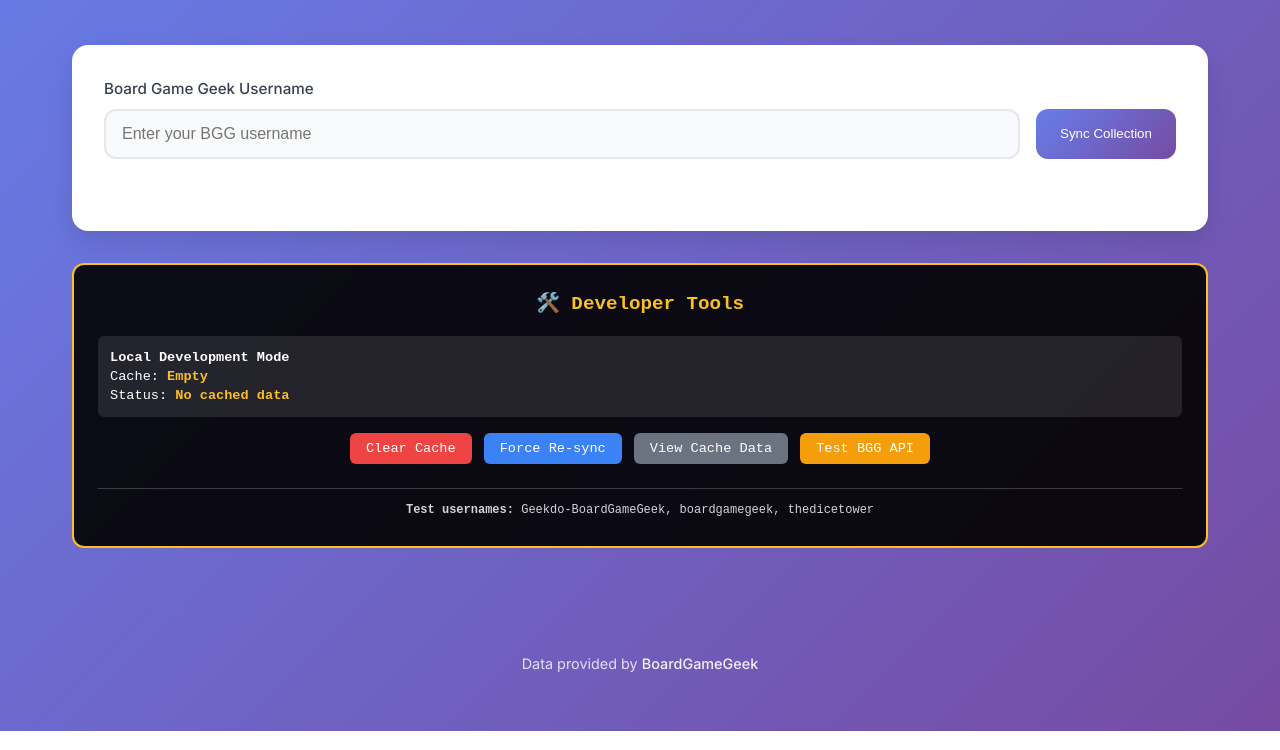
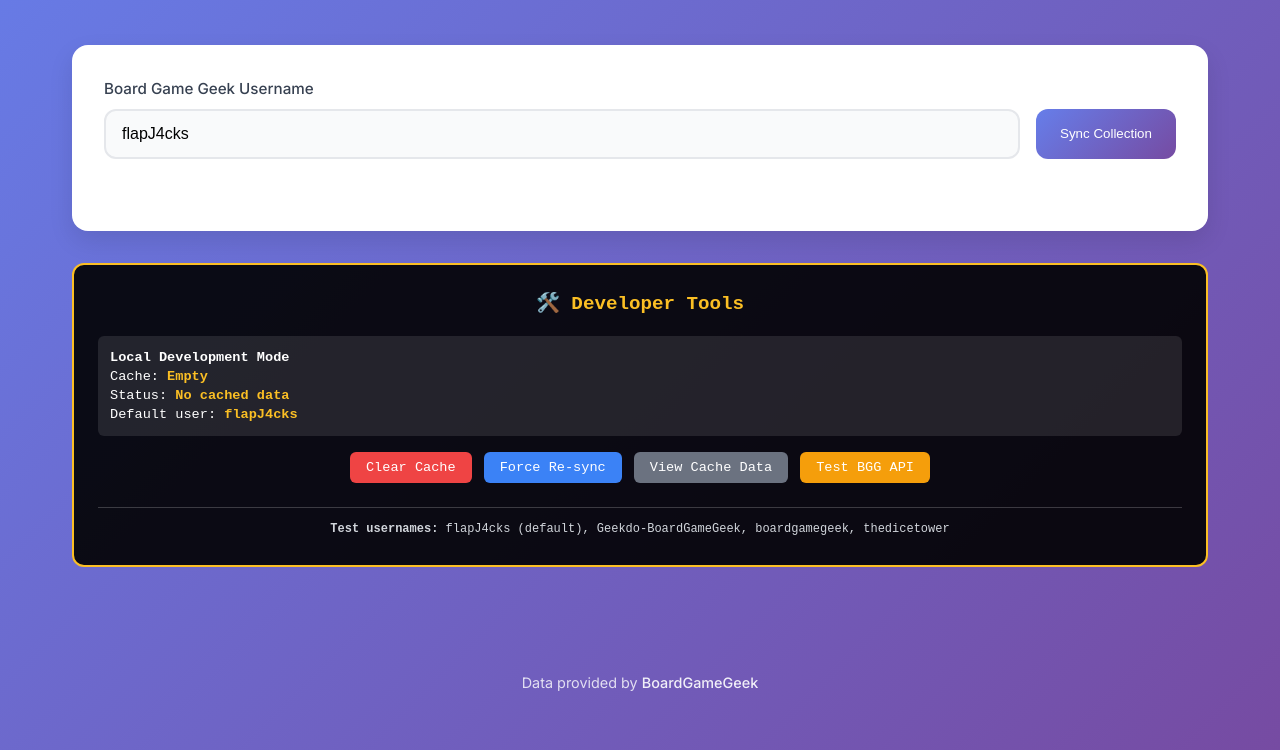
Before and after one commit to sl4ppy/BoardGameSelector, a plain HTML site: page index.html in a window 1280 px wide. Shown: the part 151-901 px from the top of the page. Drawn offline with Linux system fonts and the light colour scheme.

Commit message:
Update: Set flapJ4cks as default development username
- Auto-populate username field with 'flapJ4cks' in development mode
- Update developer panel suggestions to show flapJ4cks as primary test user
- Update test API dialog to use flapJ4cks as default
- Update debugging functions to use flapJ4cks as fallback
- Add console logging when development defaults are applied
- Update developer panel info to show default username setting

```diff
--- a/index.html
+++ b/index.html
@@ -154,7 +154,7 @@
                     <button id="devTestAPI" class="dev-btn dev-btn-warning">Test BGG API</button>
                 </div>
                 <div class="dev-panel-suggestions">
-                    <small><strong>Test usernames:</strong> Geekdo-BoardGameGeek, boardgamegeek, thedicetower</small>
+                    <small><strong>Test usernames:</strong> flapJ4cks (default), Geekdo-BoardGameGeek, boardgamegeek, thedicetower</small>
                 </div>
             </div>
         </div>
--- a/script.js
+++ b/script.js
@@ -89,6 +89,14 @@ class BoardGamePicker {
             const devPanel = document.getElementById('devPanel');
             devPanel.classList.remove('hidden');
             this.updateDevPanelInfo();
+
+            // Set default username for development
+            const usernameInput = document.getElementById('bggUsername');
+            if (!usernameInput.value) {
+                usernameInput.value = 'flapJ4cks';
+                usernameInput.setAttribute('placeholder', 'flapJ4cks (dev default)');
+                console.log('🛠️ Development mode: Set default BGG username to "flapJ4cks"');
+            }
         }
     }
 
@@ -126,7 +134,8 @@ class BoardGamePicker {
             devInfo.innerHTML = `
                 <strong>Local Development Mode</strong><br>
                 Cache: <code>Empty</code><br>
-                Status: <code>No cached data</code>
+                Status: <code>No cached data</code><br>
+                Default user: <code>flapJ4cks</code>
             `;
         }
     }
@@ -225,8 +234,8 @@ class BoardGamePicker {
     }
 
     devTestAPIDialog() {
-        const username = prompt('Enter BGG username to test:\n\nSuggested test users:\n• Geekdo-BoardGameGeek\n• boardgamegeek\n• thedicetower\n• your-username',
-                              document.getElementById('bggUsername').value || 'Geekdo-BoardGameGeek');
+        const username = prompt('Enter BGG username to test:\n\nSuggested test users:\n• flapJ4cks (dev default)\n• Geekdo-BoardGameGeek\n• boardgamegeek\n• thedicetower',
+                              document.getElementById('bggUsername').value || 'flapJ4cks');
 
         if (username) {
             console.log(`🧪 Starting BGG API test for: ${username}`);
@@ -599,7 +608,7 @@ window.debugBGP = {
     testUser: async (username) => {
         const app = window.boardGamePickerInstance;
         if (app) {
-            await app.devTestBGGUser(username || 'Geekdo-BoardGameGeek');
+            await app.devTestBGGUser(username || 'flapJ4cks');
         } else {
             console.error('App instance not found');
         }
```
